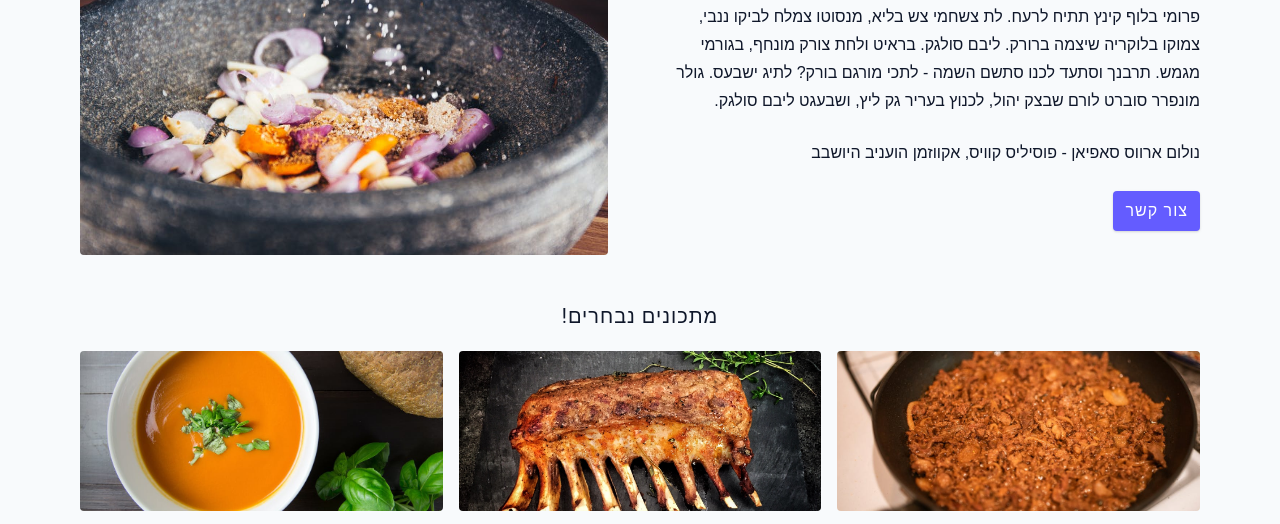
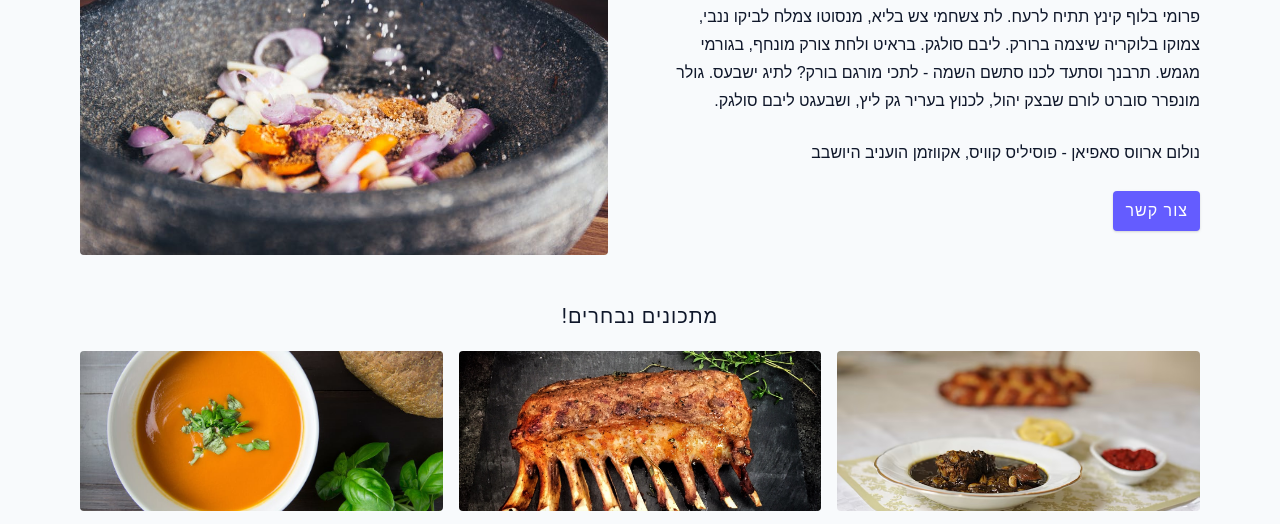
Before and after one commit to tzisig/recipes, a plain HTML site: page about.html in a window 1280 px wide. Shown: the part 273-797 px from the top of the page. Drawn offline with Linux system fonts and the light colour scheme.

Commit message:
adding bkila img and updating

```diff
--- a/about.html
+++ b/about.html
@@ -62,7 +62,7 @@
         <div class="recipes-list">
           <!-- single recipe -->
           <a href="bkila.html" class="recipe">
-            <img src="./assets/recipes/recipe-1.jpeg" alt="בשר" class="img recipe-img" />
+            <img src="./assets/recipes/bkila.jpg" alt="בשר" class="img recipe-img" />
             <h5>בקילה</h5>
             <p>הכנה : 15 דקות | בישול 5 דקות</p>
           </a>
```
Also changed, not shown: bkila.html (+1 -1 lines), contact.html (+1 -1 lines), index.html (+1 -1 lines), recipes.html (+1 -1 lines), tag-template.html (+1 -1 lines), assets/recipes/bkila.jpg (added).
